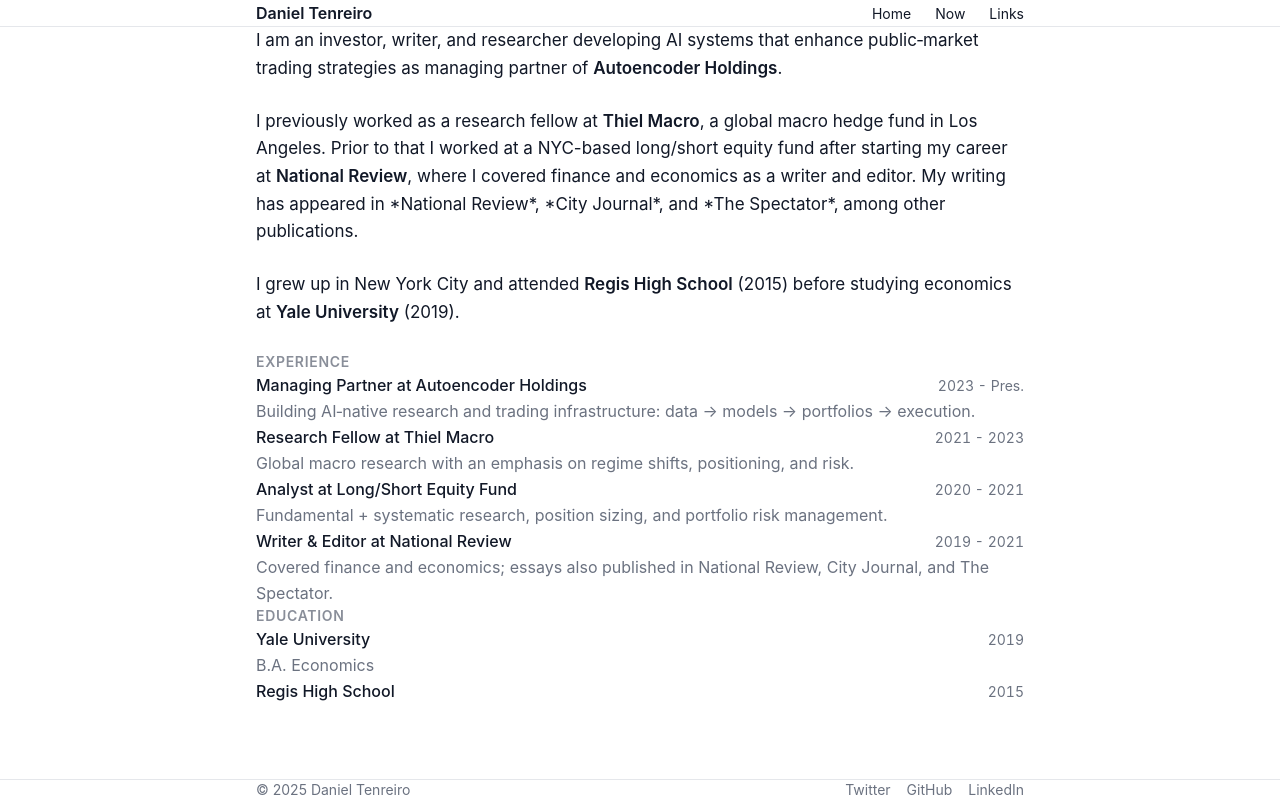
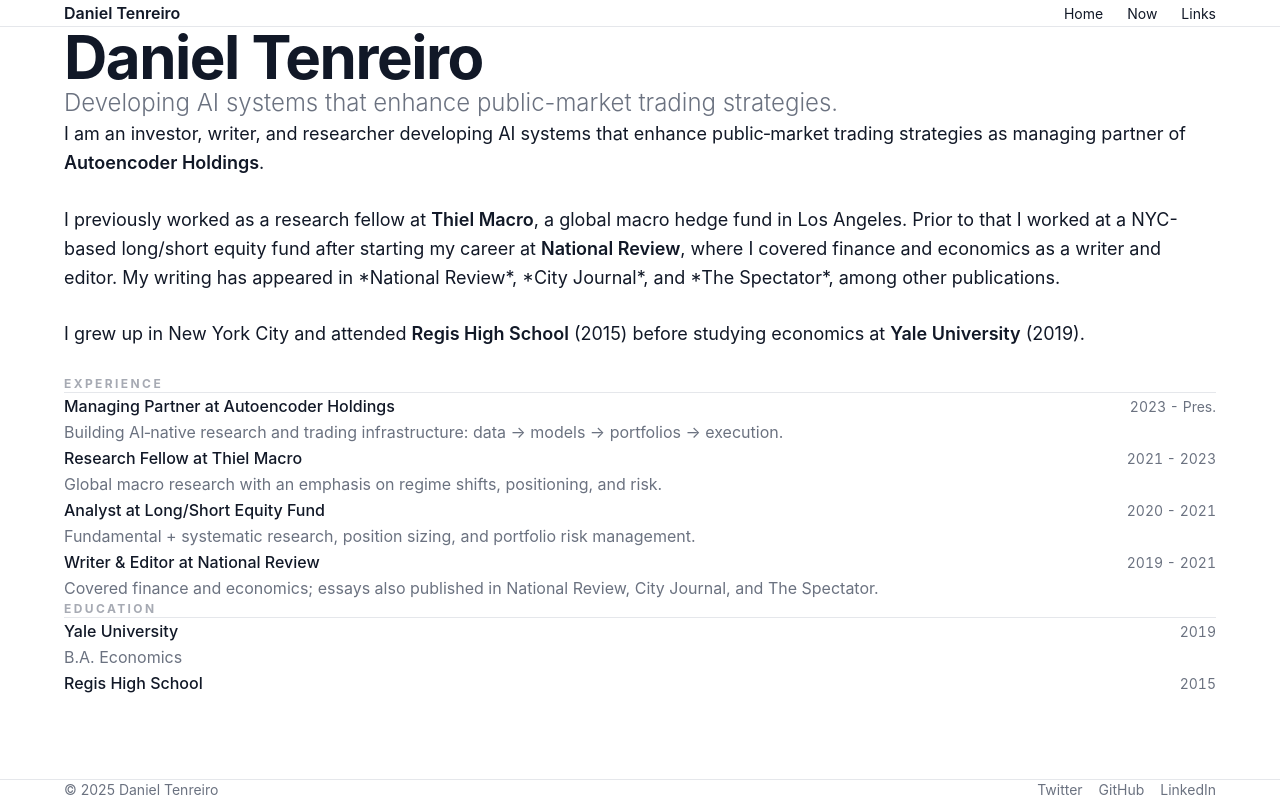
Before and after one commit to dtenreiro/claude-web, a Next.js app: page / in a window 1280 px wide. Built offline with nearby package versions, Linux system fonts and the light colour scheme.

Commit message:
feat: update global typography, increase content width, and refine page layouts with new spacing and heading styles.

```diff
--- a/src/app/globals.css
+++ b/src/app/globals.css
@@ -77,8 +77,8 @@
 
 /* Prose styles for content */
 .prose {
-  line-height: 1.8;
-  font-size: 1.0625rem;
+  line-height: 1.85;
+  font-size: 1.125rem;
 }
 
 .prose p {
--- a/src/app/layout.tsx
+++ b/src/app/layout.tsx
@@ -39,7 +39,7 @@
       <body className="flex min-h-screen flex-col antialiased">
         <Navigation />
         <main className="flex w-full flex-1 flex-col items-center">
-          <div className="w-full max-w-3xl px-6 py-16 md:py-24 lg:py-28">{children}</div>
+          <div className="w-[90%] max-w-6xl px-4 py-20 md:py-32 lg:py-40">{children}</div>
         </main>
         <Footer />
       </body>
--- a/src/app/links/page.tsx
+++ b/src/app/links/page.tsx
@@ -8,16 +8,16 @@
 
 export default function LinksPage() {
   return (
-    <article className="space-y-20">
+    <article className="space-y-24 md:space-y-32">
       {/* Header */}
-      <header className="space-y-4">
-        <h1 className="text-4xl md:text-5xl font-bold tracking-tight">Links</h1>
-        <p className="text-muted-foreground">Find me elsewhere on the internet.</p>
+      <header className="space-y-6">
+        <h1 className="text-5xl md:text-6xl font-bold tracking-tight">Links</h1>
+        <p className="text-xl md:text-2xl text-muted-foreground font-light">Find me elsewhere on the internet.</p>
       </header>
 
       {/* Links Grid */}
-      <section className="space-y-4">
-        <div className="grid gap-3">
+      <section className="space-y-8">
+        <div className="grid gap-4 sm:grid-cols-2">
           {siteConfig.allLinks.map((link, index) => (
             <a
               key={index}
--- a/src/app/now/page.tsx
+++ b/src/app/now/page.tsx
@@ -8,26 +8,26 @@
 
 export default function NowPage() {
   return (
-    <article className="space-y-20">
+    <article className="space-y-24 md:space-y-32">
       {/* Header */}
-      <header className="space-y-4">
-        <h1 className="text-4xl md:text-5xl font-bold tracking-tight">Now</h1>
-        <div className="space-y-1">
-          <p className="font-medium text-lg">
+      <header className="space-y-6">
+        <h1 className="text-5xl md:text-6xl font-bold tracking-tight">Now</h1>
+        <div className="space-y-2">
+          <p className="font-light text-xl md:text-2xl text-muted-foreground">
             What I&apos;m focused on at this point in my life.
           </p>
-          <p className="text-muted-foreground text-sm">
+          <p className="text-muted-foreground/60 text-sm font-medium uppercase tracking-widest">
             Last updated: {siteConfig.now.updated}
           </p>
         </div>
       </header>
 
       {/* Sections */}
-      <div className="space-y-12">
+      <div className="space-y-20">
         {siteConfig.now.sections.map((section, index) => (
-          <section key={index} className="space-y-4">
-            <h2 className="text-sm font-semibold tracking-wider uppercase text-muted-foreground/80">{section.title}</h2>
-            <p className="text-foreground leading-relaxed">{section.content}</p>
+          <section key={index} className="space-y-6">
+            <h2 className="text-xs font-bold tracking-[0.2em] uppercase text-muted-foreground/60 border-b border-border pb-4">{section.title}</h2>
+            <p className="text-lg text-foreground leading-relaxed max-w-4xl">{section.content}</p>
           </section>
         ))}
       </div>
--- a/src/app/page.tsx
+++ b/src/app/page.tsx
@@ -2,7 +2,14 @@
 
 export default function HomePage() {
   return (
-    <article className="space-y-16 md:space-y-24">
+    <>
+      {/* Header */}
+      <header className="space-y-6 mb-24 md:mb-32">
+        <h1 className="text-4xl md:text-5xl lg:text-6xl font-bold tracking-tight text-foreground">{siteConfig.name}</h1>
+        <p className="text-xl md:text-2xl text-muted-foreground font-light">{siteConfig.tagline}</p>
+      </header>
+
+      <article className="space-y-24 md:space-y-32 lg:space-y-40">
         {/* Bio */}
         <section className="prose prose-neutral dark:prose-invert max-w-none">
           {siteConfig.fullBio.split('\n\n').map((paragraph, index) => {
@@ -22,9 +29,9 @@
         </section>
 
         {/* Experience */}
-      <section className="space-y-8">
-        <h2 className="text-sm font-semibold tracking-wider uppercase text-muted-foreground/80">Experience</h2>
-        <div className="space-y-12">
+        <section className="space-y-12">
+          <h2 className="text-xs font-bold tracking-[0.2em] uppercase text-muted-foreground/60 border-b border-border pb-4">Experience</h2>
+          <div className="space-y-16">
             {siteConfig.experience.map((job, index) => (
               <div key={index} className="space-y-2">
                 <div className="flex flex-col gap-1 sm:flex-row sm:items-baseline sm:justify-between">
@@ -52,9 +59,9 @@
         </section>
 
         {/* Education */}
-      <section className="space-y-8">
-        <h2 className="text-sm font-semibold tracking-wider uppercase text-muted-foreground/80">Education</h2>
-        <div className="space-y-10">
+        <section className="space-y-12">
+          <h2 className="text-xs font-bold tracking-[0.2em] uppercase text-muted-foreground/60 border-b border-border pb-4">Education</h2>
+          <div className="space-y-12">
             <div className="space-y-1">
               <div className="flex items-baseline justify-between">
                 <h3 className="font-medium text-foreground">Yale University</h3>
@@ -71,5 +78,6 @@
           </div>
         </section>
       </article>
+    </>
   );
 }
--- a/src/components/footer.tsx
+++ b/src/components/footer.tsx
@@ -5,7 +5,7 @@
 
   return (
     <footer className="border-border flex justify-center border-t">
-      <div className="w-full max-w-3xl px-6 py-12 md:py-16 lg:py-20">
+      <div className="w-[90%] max-w-6xl py-16 md:py-24 lg:py-32">
         <div className="text-muted-foreground flex flex-col items-center justify-between gap-4 text-sm sm:flex-row">
           <p>
             &copy; {currentYear} {siteConfig.name}
--- a/src/components/navigation.tsx
+++ b/src/components/navigation.tsx
@@ -9,7 +9,7 @@
 
   return (
     <header className="bg-background/80 border-border sticky top-0 z-50 flex justify-center border-b backdrop-blur-sm">
-      <nav className="w-full max-w-3xl px-6 py-6 md:py-8 lg:py-10">
+      <nav className="w-[90%] max-w-6xl py-8 md:py-10 lg:py-12">
         <div className="flex items-center justify-between">
           <Link
             href="/"
```
Also changed, not shown: 1 other file (tests, documents, lock files or other folders). Lines whose indentation alone changed are shown as unchanged.
